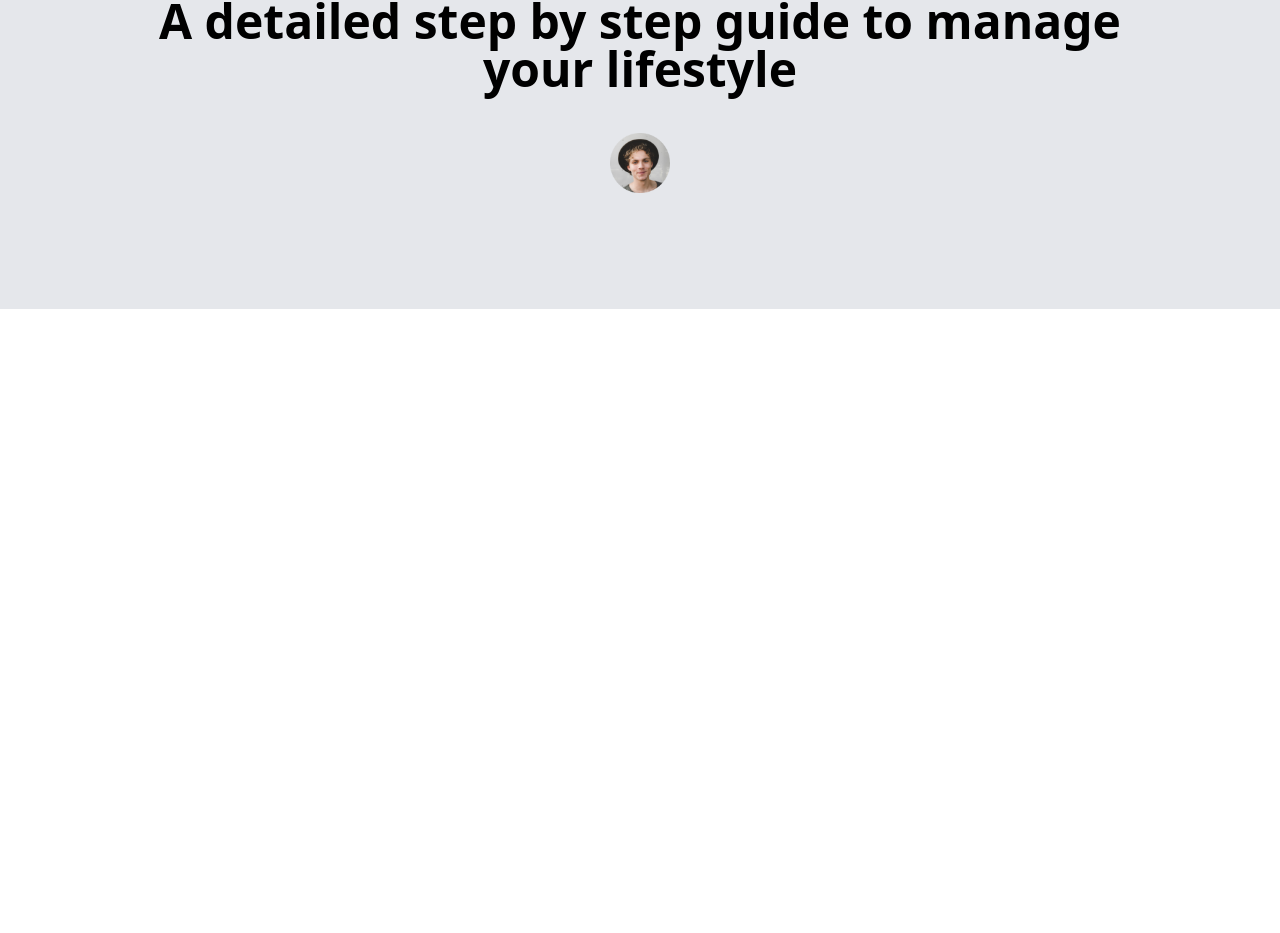
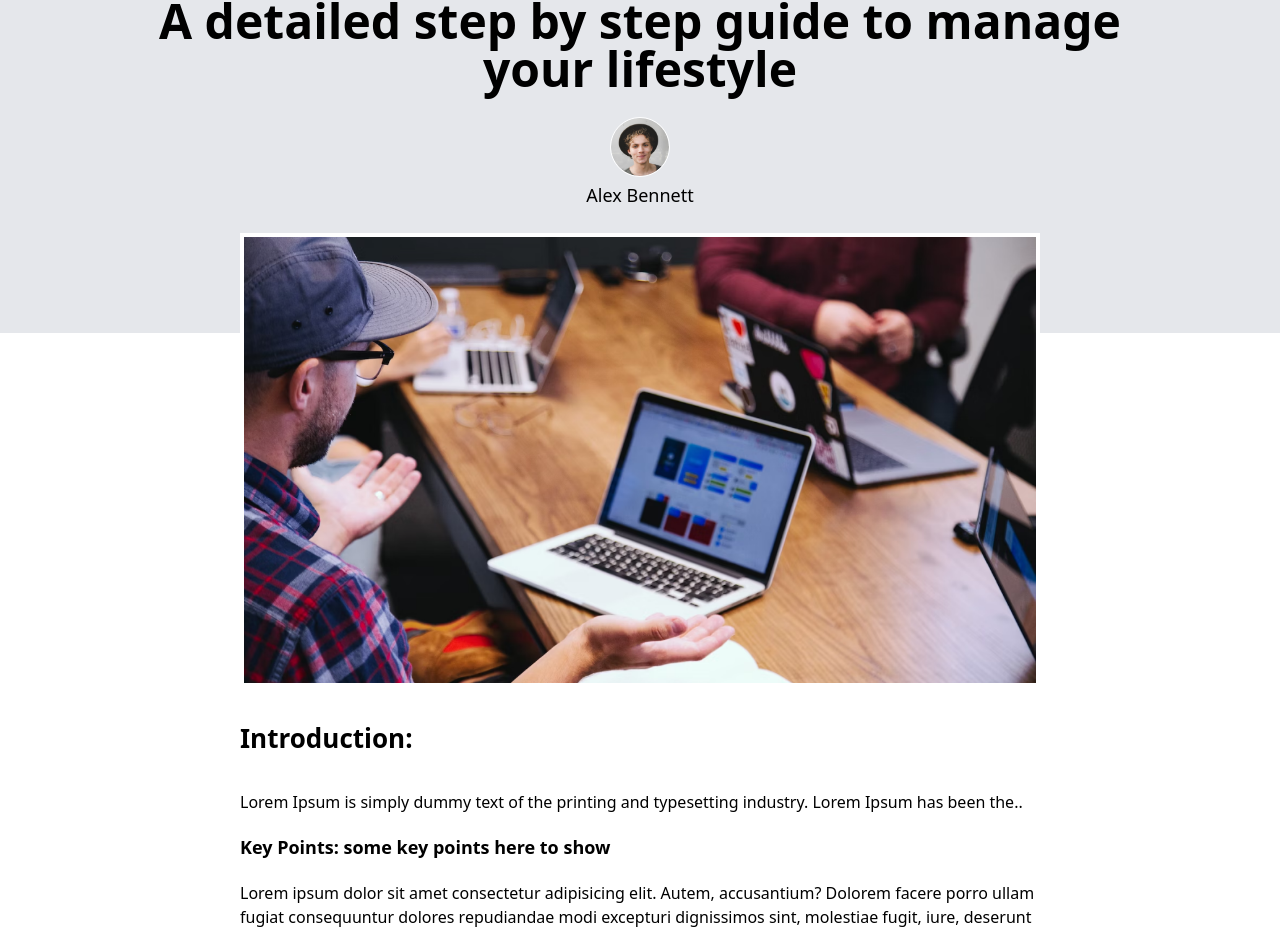
Before and after one commit to Aryan-202/blog-app, a Next.js app: page /blogs/1 in a window 1280 px wide. Shown: the part 172-1105 px from the top of the page. Before the commit the page ends 800 px from the top, so only its background shows below. Built offline with nearby package versions, Linux system fonts and the light colour scheme.

Commit message:
loram ipsom

```diff
--- a/app/blogs/[id]/page.jsx
+++ b/app/blogs/[id]/page.jsx
@@ -34,8 +34,16 @@ const page = ({params}) => {
         </div>
         <div className='text-center my-24'>
             <h1 className='text-2xl sm:text-5xl font-semibold max-w-700px mx-auto'>{data?.title}</h1>
-            <Image src={data?.author_img} alt='' width={60} height={60} className='mx-auto mt-10'/>
+            <Image src={data?.author_img} alt='' width={60} height={60} className='mx-auto mt-6 border border-white rounded-full'/>
+            <p className='mt-1 pb-2 text-lg max-w-[740px] mx-auto'>{data?.author}</p>
         </div>
+    </div>
+    <div className='mx-5 max-w-[800px] md:mx-auto mt-[-100px] mb-10'>
+        <Image src={data?.image} alt='' width={1280} height={720} className='border-4 border-white'/>
+        <h1 className='my-8 text-[26px] font-semibold'>Introduction:</h1>
+        <p>{data?.description}</p>
+        <h3 className='my-5 text-[18px] font-semibold'>Key Points: some key points here to show</h3>
+        <p className='my-3 '>Lorem ipsum dolor sit amet consectetur adipisicing elit. Autem, accusantium? Dolorem facere porro ullam fugiat consequuntur dolores repudiandae modi excepturi dignissimos sint, molestiae fugit, iure, deserunt reiciendis qui alias voluptates!</p>
     </div>
     </>)
     :<div className='text-center my-24'>
```
